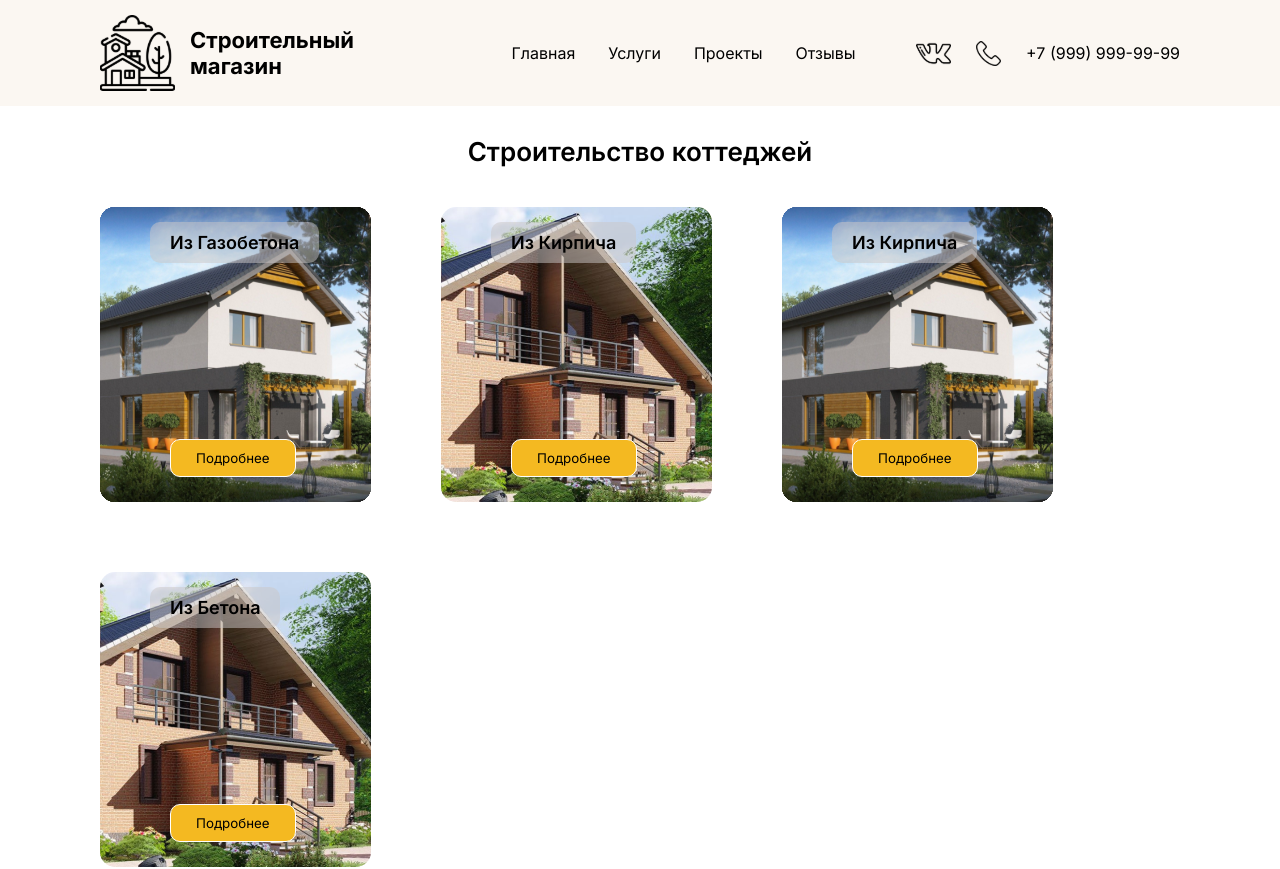
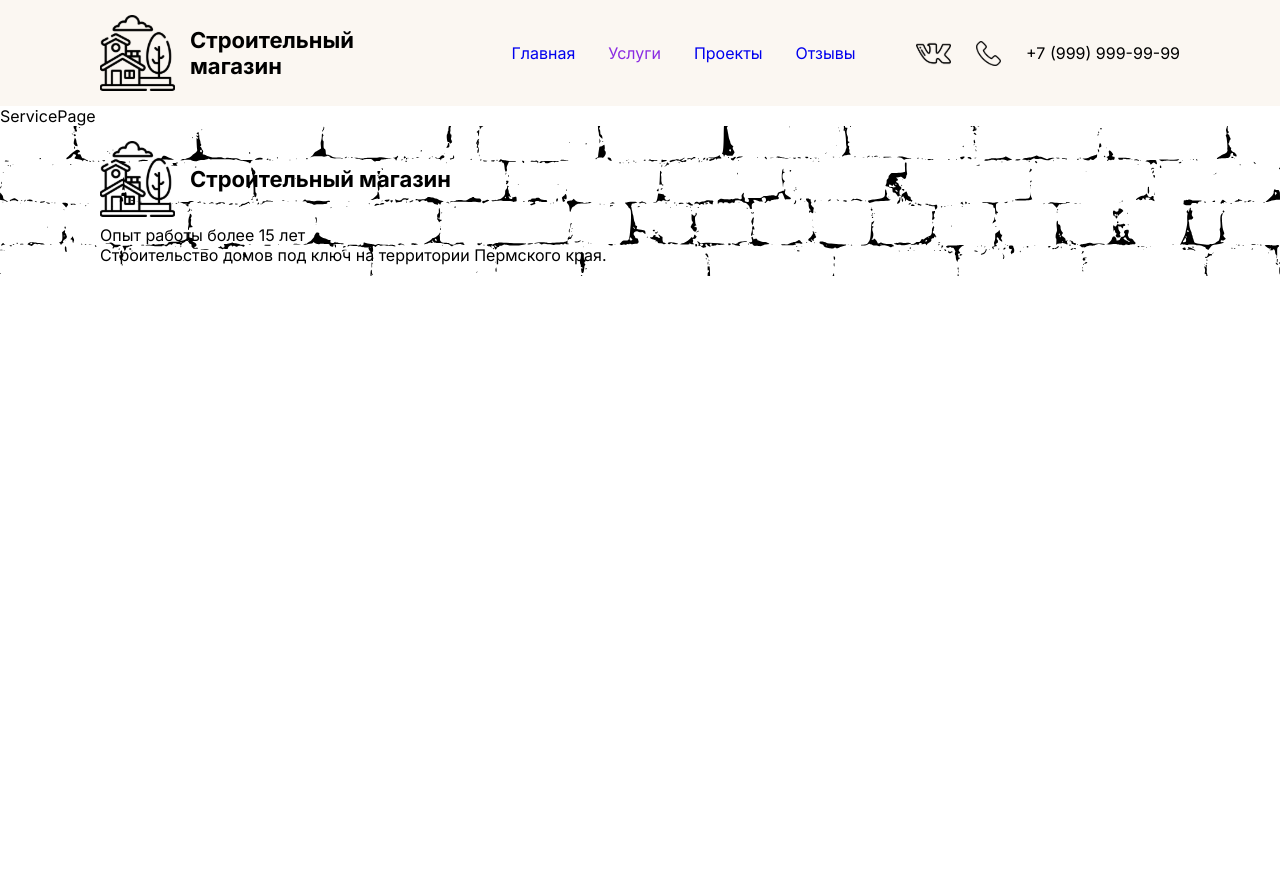
Before and after one commit to Alhimi4ek/1_project, a React (Vite) app: page /service in a window 1280 px wide. Shown: the top 869 px of the page. After the commit the page ends 800 px from the top, so only its background shows below. Built offline with nearby package versions, Linux system fonts and the light colour scheme; a web font is replaced by a local one.

Commit message:
добавлен route

```diff
--- a/package.json
+++ b/package.json
@@ -11,7 +11,8 @@
   },
   "dependencies": {
     "react": "^19.2.0",
-    "react-dom": "^19.2.0"
+    "react-dom": "^19.2.0",
+    "react-router-dom": "^7.13.0"
   },
   "devDependencies": {
     "@eslint/js": "^9.39.1",
--- a/src/App.css
+++ b/src/App.css
@@ -0,0 +1,4 @@
+.active{
+    color: blueviolet;
+    text-decoration: underline;
+}
--- a/src/App.jsx
+++ b/src/App.jsx
@@ -3,18 +3,20 @@ import './App.css'
 import Header from './widgets/header/header'
 import Footer from './widgets/footer/footer'
 import MainPage from './pages/MainPage/MainPage'
+import { BrowserRouter, Route, Routes } from 'react-router-dom'
+import ServicePage from './pages/ServicePage/ServicePage'
 
 
 function App() {
-
-
   return (
-    <>
-      <Header/>
-      <MainPage/>
-      <Footer/>
-    </>
-
+    <BrowserRouter>
+    <Header />
+    <Routes>
+      <Route path='/' element={<MainPage />} />
+      <Route path='/service' element={<ServicePage />} />
+    </Routes>
+    <Footer />
+    </BrowserRouter>
   )
 }
 
--- /dev/null
+++ b/src/pages/ServicePage/ServicePage.jsx
@@ -0,0 +1,8 @@
+function ServicePage () {
+  return (
+    <div>
+        ServicePage
+    </div>
+  )
+}
+  export default ServicePage;
--- a/src/widgets/header/header.jsx
+++ b/src/widgets/header/header.jsx
@@ -1,3 +1,4 @@
+import { NavLink } from 'react-router-dom';
 import styles from './header.module.css'
 
 const Header = () => {
@@ -8,10 +9,10 @@ const Header = () => {
                 <h1>Строительный магазин</h1>
             </div>
             <div className={styles.center}>
-                <p>Главная</p>
-                <p>Услуги</p>
-                <p>Проекты</p>
-                <p>Отзывы</p>
+                <NavLink to="/">Главная</NavLink>
+                <NavLink to="/service">Услуги</NavLink>
+                <NavLink to="/projects">Проекты</NavLink>
+                <NavLink to="/reviews">Отзывы</NavLink>
             </div>
             <div className={styles.right}>
                 <img src="./vk.svg" alt="vk" />
--- a/src/widgets/header/header.module.css
+++ b/src/widgets/header/header.module.css
@@ -23,6 +23,10 @@
     gap: 33px;
 }
 
+.center a{
+    text-decoration: none;
+}
+
 .right{
     display: flex;
     align-items: center;
```
Also changed, not shown: src/pages/MainPage/Components/homeTemplate.module.css (added), 1 other file (tests, documents, lock files or other folders).
